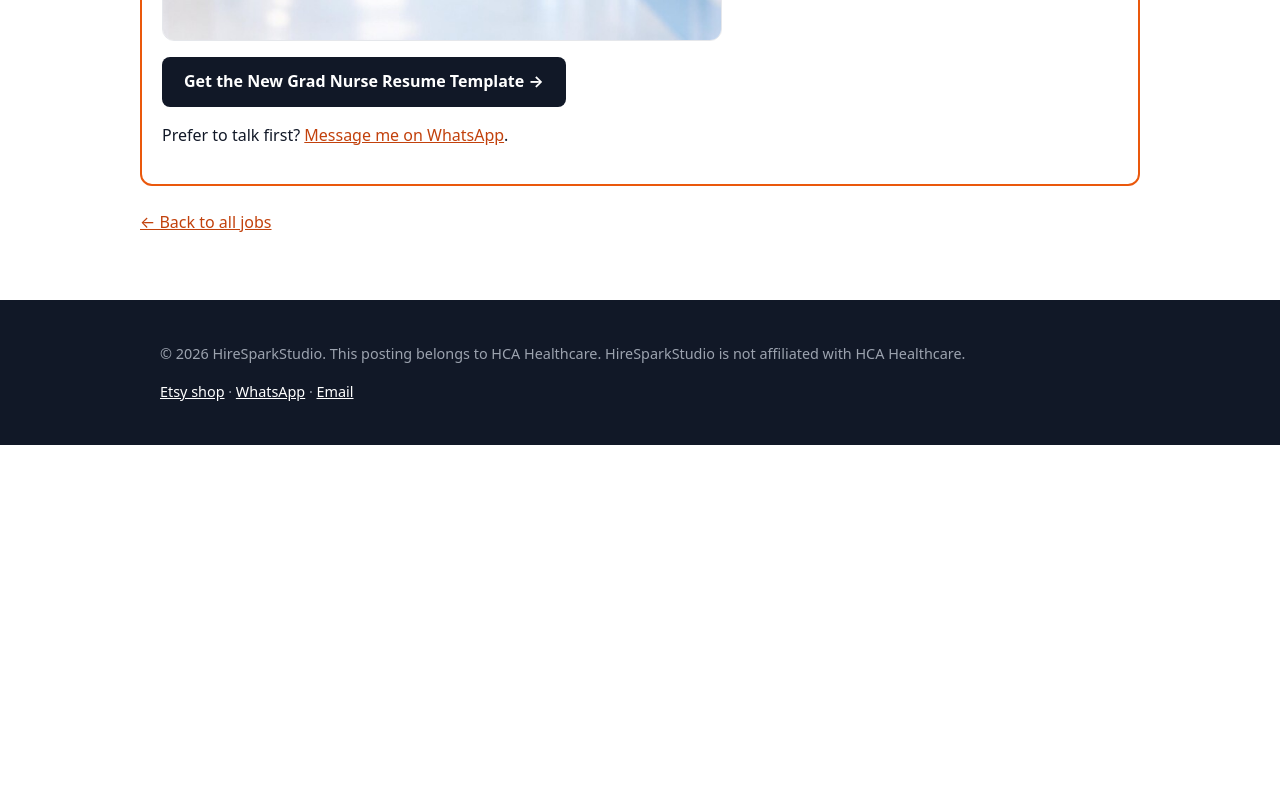
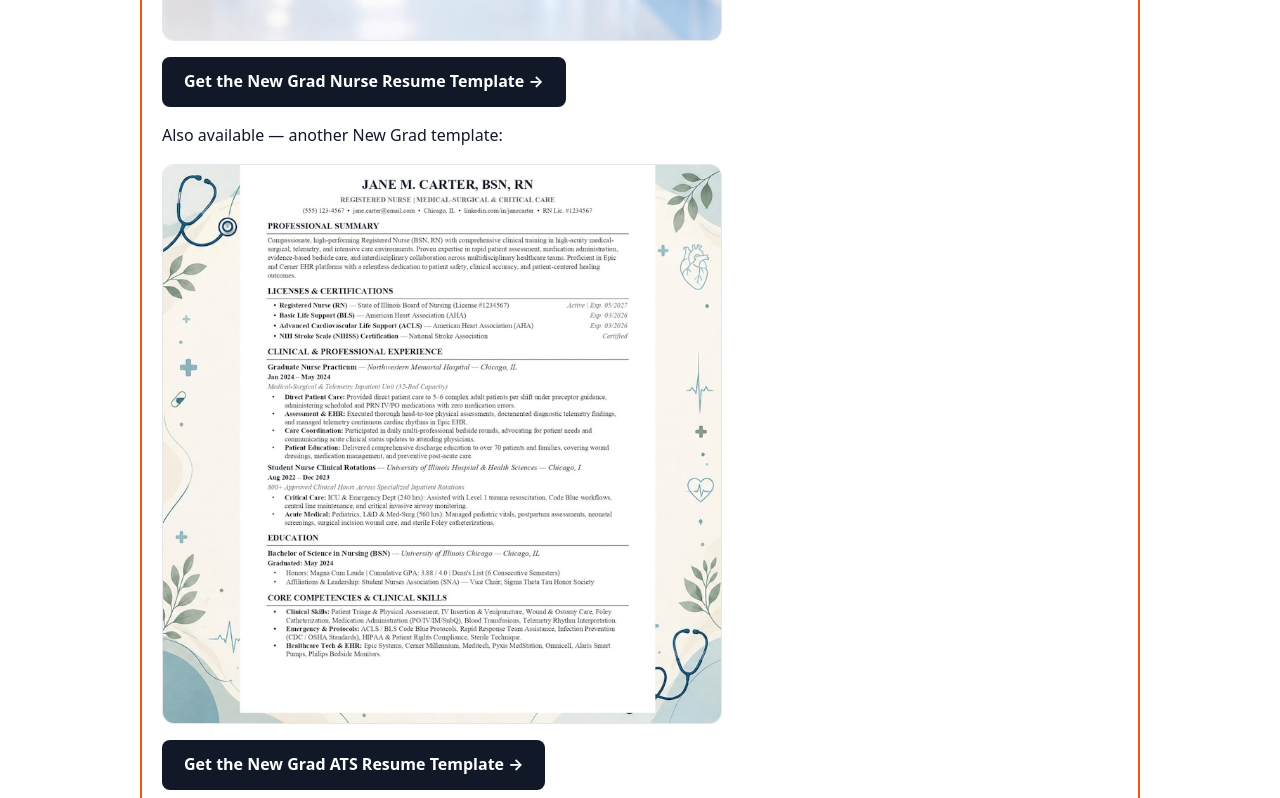
Before and after one commit to IrfanHireSparkStudio/IrfanHireSparkStudio.github.io, a plain HTML site: page job-new-grad-residency-hca-aurora.html in a window 1280 px wide. Shown: the part 1642-2440 px from the top of the page. Before the commit the page ends 2087 px from the top, so only its background shows below. Drawn offline with Linux system fonts and the light colour scheme.

Commit message:
Restore old New Grad listing 4586854850 alongside new listing 4608386392

```diff
--- a/job-new-grad-residency-hca-aurora.html
+++ b/job-new-grad-residency-hca-aurora.html
@@ -52,6 +52,9 @@
     <p>Or start right now with a ready template made for new grads:</p>
     <p><a href="https://hiresparkstudio.etsy.com/listing/4608386392/new-grad-nurse-resume-template-word" target="_blank" rel="noopener"><img class="template-preview" src="preview-new-grad.jpg" alt="New Grad Nurse Resume Template Word preview – new graduate RN resume, cover letter and reference page"></a></p>
     <p><a class="btn btn-dark" href="https://hiresparkstudio.etsy.com/listing/4608386392/new-grad-nurse-resume-template-word" target="_blank" rel="noopener">Get the New Grad Nurse Resume Template &rarr;</a></p>
+    <p>Also available — another New Grad template:</p>
+    <p><a href="https://hiresparkstudio.etsy.com/listing/4586854850/new-grad-nurse-resume-template-ats" target="_blank" rel="noopener"><img class="template-preview" src="preview-new-grad-ats.jpg" alt="New Grad Nurse Resume Template preview – ATS friendly RN resume"></a></p>
+    <p><a class="btn btn-dark" href="https://hiresparkstudio.etsy.com/listing/4586854850/new-grad-nurse-resume-template-ats" target="_blank" rel="noopener">Get the New Grad ATS Resume Template &rarr;</a></p>
     <p>Prefer to talk first? <a href="https://wa.me/923266294334" target="_blank" rel="noopener">Message me on WhatsApp</a>.</p>
   </div>
 
```
Also changed, not shown: preview-new-grad-ats.jpg (added).
